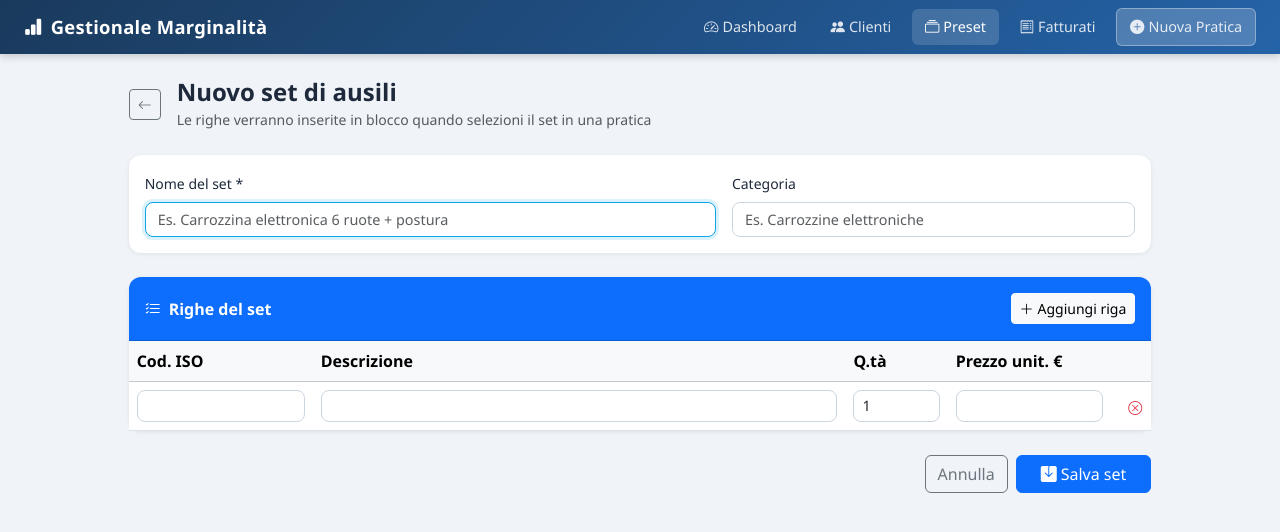
After one commit to mattiamarsili-dot/gestionale-marginalita, a Flask app: page /preset/nuovo in a window 1280 px wide. The commit adds this page. Shown: the top 532 px of the page. Run offline with Flask 3, Linux system fonts and the light colour scheme; data comes from the database, SQL or seed files in the repository; some libraries are stand-ins or nearby versions.

Commit message:
feat: gestione preset ausili dal gestionale (CRUD)
- tabelle preset_ausili + preset_righe (schema dual) con seed iniziale dai
  17 set del JSON (presets.py: seed/lista/get/crea/aggiorna/elimina su DB)
- pagina /presets (raggruppata per categoria) + form nuovo/modifica con
  editor righe dinamico (costruzione DOM, dati passati via tojson)
- elimina preset con conferma; link 'Preset' in navbar
- applica_preset ora usa gli id interi dal DB

Testato end-to-end: seed 17/128, create/update/apply/delete, cascade righe.

Co-Authored-By: Claude Opus 4.8 <noreply@anthropic.com>

```diff
--- a/app.py
+++ b/app.py
@@ -22,7 +22,10 @@ from database import (
 from pdf_extractor import estrai_totale_pdf
 from drive_sync import drive_configurato
 from pdf_filler import PDF_TEMPLATES, compila_pdf, nome_file_consigliato
-from presets import preset_per_categoria, get_preset
+from presets import (
+    seed_presets, preset_per_categoria, get_preset, lista_preset,
+    crea_preset, aggiorna_preset, elimina_preset, categorie_note,
+)
 
 # ── Periodi predefiniti ────────────────────────────────────────────────────────
 
@@ -67,6 +70,7 @@ try:
     init_db()
     migrate_db()
     backfill_clienti()
+    seed_presets()
 except Exception as _db_err:
     import sys, traceback
     print("ERRORE AVVIO DB:", _db_err, file=sys.stderr)
@@ -776,6 +780,82 @@ def genera_modulo(pratica_id, template_id):
     )
 
 
+# ── Gestione preset ausili ────────────────────────────────────────────────────
+
+def _leggi_righe_preset(form) -> list:
+    """Estrae le righe dal form del preset (array paralleli)."""
+    cods   = form.getlist("codice_iso[]")
+    descs  = form.getlist("descrizione[]")
+    qtas   = form.getlist("qta[]")
+    prezzi = form.getlist("prezzo_unitario[]")
+    n = max(len(cods), len(descs), len(qtas), len(prezzi))
+    righe = []
+    for i in range(n):
+        def g(lst):
+            return lst[i] if i < len(lst) else ""
+        try:
+            qta = float(g(qtas)) if g(qtas) else 1
+        except ValueError:
+            qta = 1
+        try:
+            prezzo = float(g(prezzi)) if g(prezzi) else 0
+        except ValueError:
+            prezzo = 0
+        righe.append({
+            "codice_iso": g(cods).strip(),
+            "descrizione": g(descs).strip(),
+            "qta": qta,
+            "prezzo_unitario": prezzo,
+        })
+    return righe
+
+
+@app.route("/presets")
+def presets():
+    return render_template("presets.html", categorie=preset_per_categoria())
+
+
+@app.route("/preset/nuovo", methods=["GET", "POST"])
+def preset_nuovo():
+    if request.method == "POST":
+        label = (request.form.get("label") or "").strip()
+        categoria = (request.form.get("categoria") or "").strip()
+        righe = _leggi_righe_preset(request.form)
+        if not label:
+            return render_template("preset_form.html", preset={"righe": righe, "categoria": categoria},
+                                   categorie_note=categorie_note(), errore="Il nome del set è obbligatorio.", modifica=False)
+        pid = crea_preset(label, categoria, righe)
+        return redirect(url_for("presets") + f"#preset-{pid}")
+    return render_template("preset_form.html", preset={"righe": []},
+                           categorie_note=categorie_note(), errore=None, modifica=False)
+
+
+@app.route("/preset/<int:preset_id>/modifica", methods=["GET", "POST"])
+def preset_modifica(preset_id):
+    if request.method == "POST":
+        label = (request.form.get("label") or "").strip()
+        categoria = (request.form.get("categoria") or "").strip()
+        righe = _leggi_righe_preset(request.form)
+        if not label:
+            preset = {"id": preset_id, "label": label, "categoria": categoria, "righe": righe}
+            return render_template("preset_form.html", preset=preset,
+                                   categorie_note=categorie_note(), errore="Il nome del set è obbligatorio.", modifica=True)
+        aggiorna_preset(preset_id, label, categoria, righe)
+        return redirect(url_for("presets") + f"#preset-{preset_id}")
+
+    preset = get_preset(preset_id)
+    if not preset:
+        return "Preset non trovato", 404
+    return render_template("preset_form.html", preset=preset,
+                           categorie_note=categorie_note(), errore=None, modifica=True)
+
+
+@app.route("/preset/<int:preset_id>/elimina", methods=["POST"])
+def preset_elimina(preset_id):
+    elimina_preset(preset_id)
+    return redirect(url_for("presets"))
+
+
 # ── Anagrafica clienti ────────────────────────────────────────────────────────
 
 # Campi del modello cliente scrivibili da form (esclusi id e creato_il).
--- a/templates/base.html
+++ b/templates/base.html
@@ -20,6 +20,9 @@
         </a>
         <a class="nav-link ms-2 {% if request.endpoint in ['clienti', 'cliente_nuovo', 'cliente_dettaglio', 'cliente_modifica'] %}active{% endif %}" href="{{ url_for('clienti') }}">
           <i class="bi bi-people-fill me-1"></i>Clienti
+        </a>
+        <a class="nav-link ms-2 {% if request.endpoint in ['presets', 'preset_nuovo', 'preset_modifica'] %}active{% endif %}" href="{{ url_for('presets') }}">
+          <i class="bi bi-collection me-1"></i>Preset
         </a>
         <a class="nav-link ms-2 {% if request.endpoint == 'fatturati' %}active{% endif %}" href="{{ url_for('fatturati') }}">
           <i class="bi bi-receipt me-1"></i>Fatturati
--- /dev/null
+++ b/templates/preset_form.html
@@ -0,0 +1,131 @@
+{% extends "base.html" %}
+{% block title %}{% if modifica %}Modifica{% else %}Nuovo{% endif %} set — Gestionale Marginalità{% endblock %}
+
+{% block content %}
+<div class="row justify-content-center">
+  <div class="col-12 col-xl-10">
+
+    <div class="d-flex align-items-center mb-4 gap-3">
+      <a href="{{ url_for('presets') }}" class="btn btn-sm btn-outline-secondary"><i class="bi bi-arrow-left"></i></a>
+      <div>
+        <h4 class="fw-bold mb-0">{% if modifica %}Modifica set{% else %}Nuovo set di ausili{% endif %}</h4>
+        <small class="text-muted">Le righe verranno inserite in blocco quando selezioni il set in una pratica</small>
+      </div>
+    </div>
+
+    {% if errore %}
+    <div class="alert alert-danger"><i class="bi bi-exclamation-triangle-fill me-1"></i>{{ errore }}</div>
+    {% endif %}
+
+    {% if modifica %}
+    <form method="post" id="form-elimina" action="{{ url_for('preset_elimina', preset_id=preset.id) }}"
+          onsubmit="return confirm('Eliminare definitivamente questo set?');"></form>
+    {% endif %}
+
+    <form method="post" id="form-preset">
+      <div class="card mb-4">
+        <div class="card-body">
+          <div class="row g-3">
+            <div class="col-12 col-sm-7">
+              <label class="form-label">Nome del set *</label>
+              <input type="text" name="label" class="form-control" value="{{ preset.label or '' }}"
+                     placeholder="Es. Carrozzina elettronica 6 ruote + postura" required autofocus>
+            </div>
+            <div class="col-12 col-sm-5">
+              <label class="form-label">Categoria</label>
+              <input type="text" name="categoria" class="form-control" list="lista-categorie"
+                     value="{{ preset.categoria or '' }}" placeholder="Es. Carrozzine elettroniche">
+              <datalist id="lista-categorie">
+                {% for c in categorie_note %}<option value="{{ c }}">{% endfor %}
+              </datalist>
+            </div>
+          </div>
+        </div>
+      </div>
+
+      <div class="card">
+        <div class="card-header bg-primary text-white py-3 d-flex align-items-center justify-content-between">
+          <span><i class="bi bi-list-check me-2"></i>Righe del set</span>
+          <button type="button" id="btn-aggiungi-riga" class="btn btn-sm btn-light">
+            <i class="bi bi-plus-lg me-1"></i>Aggiungi riga
+          </button>
+        </div>
+        <div class="card-body p-0">
+          <table class="table mb-0 align-middle">
+            <thead class="table-light">
+              <tr>
+                <th style="width:18%">Cod. ISO</th>
+                <th>Descrizione</th>
+                <th style="width:10%">Q.tà</th>
+                <th style="width:16%">Prezzo unit. €</th>
+                <th style="width:40px"></th>
+              </tr>
+            </thead>
+            <tbody id="righe-body"></tbody>
+          </table>
+          <div id="righe-empty" class="text-center text-muted py-3 small">
+            Nessuna riga — usa <strong>Aggiungi riga</strong>.
+          </div>
+        </div>
+      </div>
+
+      <div class="d-flex justify-content-between gap-2 mt-4">
+        {% if modifica %}
+        <button type="submit" form="form-elimina" formnovalidate class="btn btn-outline-danger">
+          <i class="bi bi-trash me-1"></i>Elimina
+        </button>
+        {% else %}<span></span>{% endif %}
+        <div class="d-flex gap-2">
+          <a href="{{ url_for('presets') }}" class="btn btn-outline-secondary">Annulla</a>
+          <button type="submit" class="btn btn-primary px-4"><i class="bi bi-save-fill me-1"></i>Salva set</button>
+        </div>
+      </div>
+    </form>
+  </div>
+</div>
+{% endblock %}
+
+{% block scripts %}
+<script>
+const righeBody = document.getElementById('righe-body');
+const righeEmpty = document.getElementById('righe-empty');
+
+function aggiornaEmpty() {
+  righeEmpty.style.display = righeBody.querySelector('tr') ? 'none' : '';
+}
+
+function cellaInput(attrs) {
+  const td = document.createElement('td');
+  const inp = document.createElement('input');
+  inp.className = 'form-control form-control-sm';
+  Object.entries(attrs).forEach(([k, v]) => inp.setAttribute(k, v));
+  td.appendChild(inp);
+  return { td, inp };
+}
+
+function aggiungiRiga(cod = '', descr = '', qta = 1, prezzo = '') {
+  const tr = document.createElement('tr');
+  const c1 = cellaInput({ type: 'text', name: 'codice_iso[]' });        c1.inp.value = cod;
+  const c2 = cellaInput({ type: 'text', name: 'descrizione[]' });       c2.inp.value = descr;
+  const c3 = cellaInput({ type: 'number', name: 'qta[]', step: '1', min: '0' });           c3.inp.value = qta;
+  const c4 = cellaInput({ type: 'number', name: 'prezzo_unitario[]', step: '0.01', min: '0' }); c4.inp.value = prezzo;
+  const c5 = document.createElement('td');
+  c5.className = 'text-end';
+  c5.innerHTML = '<button type="button" class="btn btn-link btn-sm p-0 text-danger btn-rimuovi" title="Rimuovi"><i class="bi bi-x-circle"></i></button>';
+  c5.querySelector('.btn-rimuovi').addEventListener('click', () => { tr.remove(); aggiornaEmpty(); });
+  [c1.td, c2.td, c3.td, c4.td, c5].forEach(td => tr.appendChild(td));
+  righeBody.appendChild(tr);
+  aggiornaEmpty();
+}
+
+document.getElementById('btn-aggiungi-riga').addEventListener('click', () => aggiungiRiga());
+
+// Righe esistenti (passate in modo sicuro come JSON)
+const righeIniziali = {{ preset.righe | tojson }};
+if (righeIniziali.length) {
+  righeIniziali.forEach(r => aggiungiRiga(r.codice_iso || '', r.descrizione || '', r.qta || 1, r.prezzo_unitario || ''));
+} else {
+  aggiungiRiga();
+}
+</script>
+{% endblock %}
```
Also changed, not shown: database.py (+36 -0 lines), presets.py (+121 -18 lines), templates/presets.html (added, +45 -0 lines).
